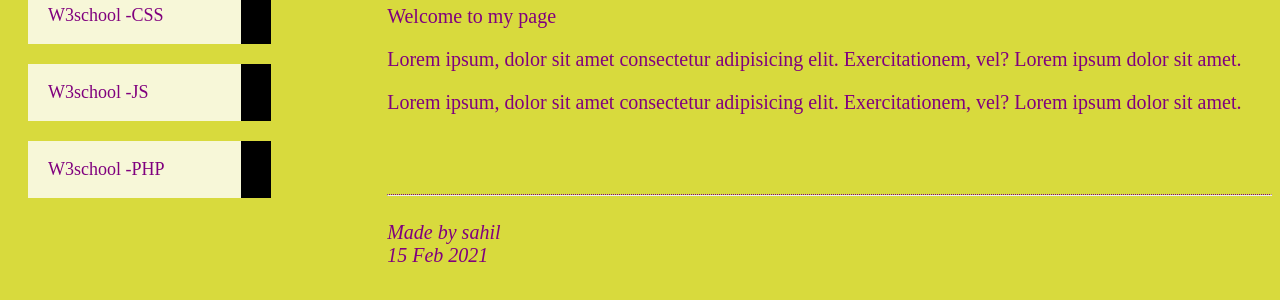
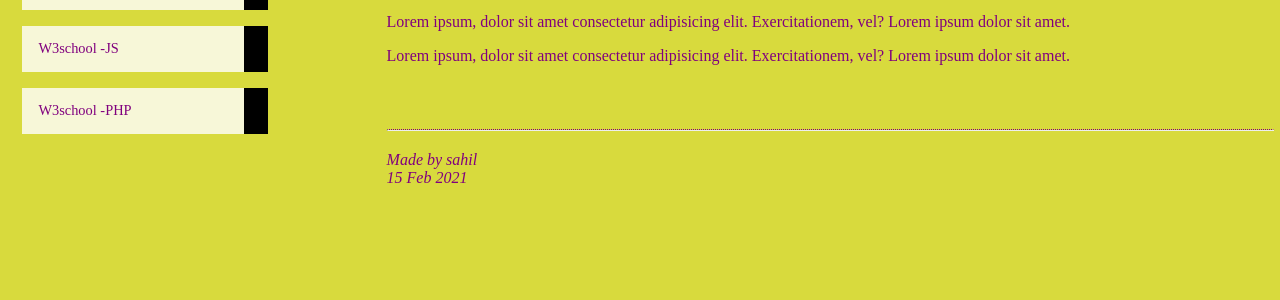
Before and after one commit to sahilmandre/CSSassign, a plain HTML site: page index.html in a window 1280 px wide. Shown: the part 128-428 px from the top of the page. Drawn offline with Linux system fonts and the light colour scheme.

Commit message:
second commit updated final

```diff
--- a/style1.css
+++ b/style1.css
@@ -3,6 +3,8 @@ body {
   background-color: #D8DA3D;
   font-size: 20px;
   color: #80007E;
+  zoom: 0.8;
+
 }
 
 h1 {
--- a/style2.css
+++ b/style2.css
@@ -2,6 +2,8 @@ body {
   background-color: #d8da3d;
   font-size: 20px;
   color: #80007e;
+  zoom: 0.8;
+
 }
 
 h1 {
```
